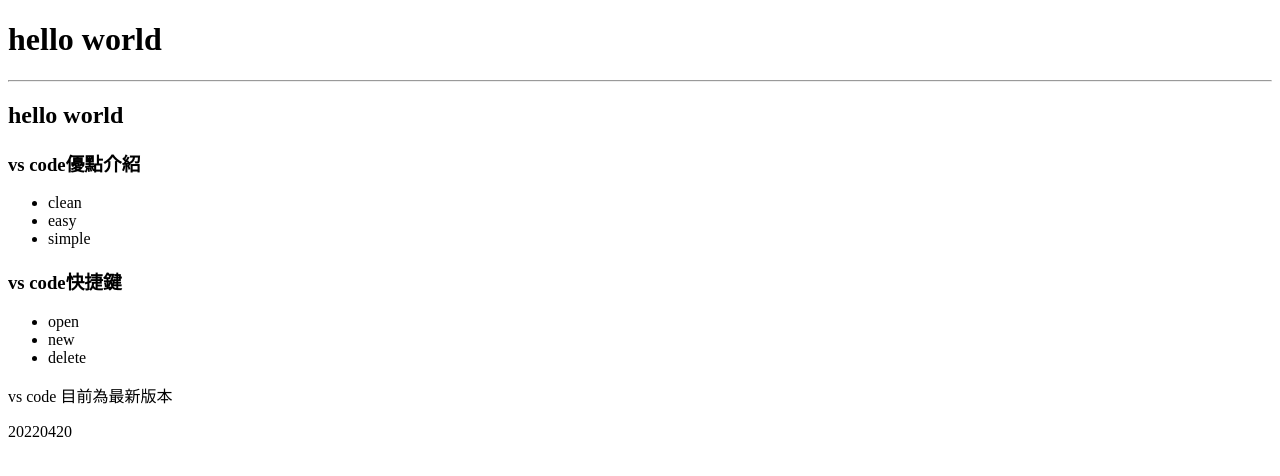
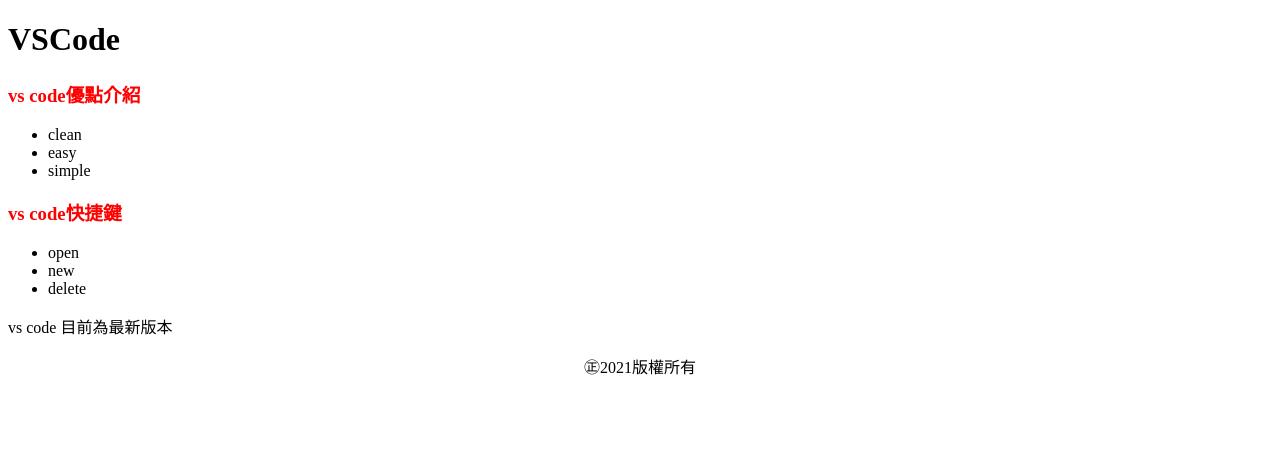
Before and after one commit to yuching212/0420test_2, a plain HTML site: page index.html in a window 1280 px wide. Drawn offline with Linux system fonts and the light colour scheme.

Commit message:
更改style

```diff
--- a/index.html
+++ b/index.html
@@ -5,12 +5,23 @@
     <meta http-equiv="X-UA-Compatible" content="IE=edge" />
     <meta name="viewport" content="width=device-width, initial-scale=1.0" />
     <title>我的第一個網頁</title>
+    <style>
+      body {
+        font-family: microsoft jhenghei;
+      }
+      footer {
+        text-align: center;
+      }
+      h3 {
+        color: red;
+      }
+    </style>
     <!--註解測試-->
   </head>
   <body>
-    <h1>hello world</h1>
-    <hr />
-    <h2>hello world</h2>
+    <header>
+      <h1>VSCode</h1>
+    </header>
     <article>
       <section>
         <h3>vs code優點介紹</h3>
@@ -30,8 +41,10 @@
       </section>
       <aside>
         <p>vs code 目前為最新版本</p>
-        <p>20220420</p>
       </aside>
     </article>
+    <footer>
+      <p>㊣2021版權所有</p>
+    </footer>
   </body>
 </html>
```
